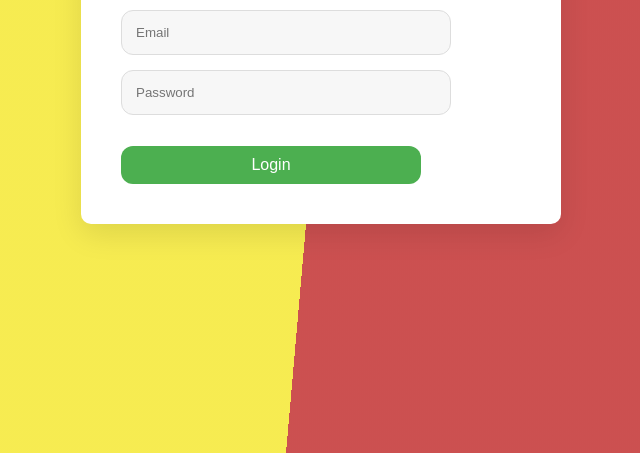
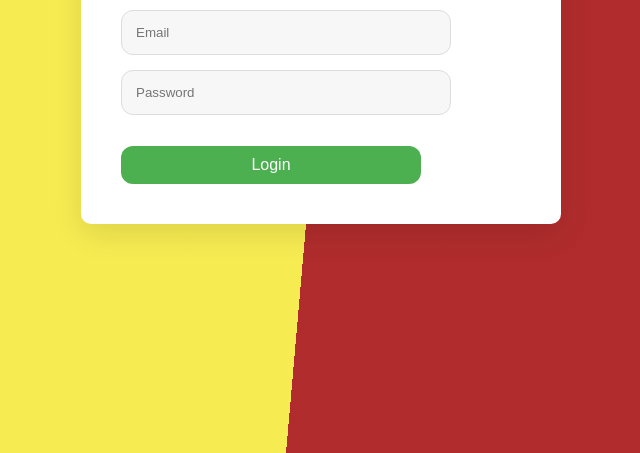
Before and after one commit to pgunhal/kkalisite, a website: page src/adminLogin.html in a window 1280 px wide. Shown: the part 347-800 px from the top of the page, without its empty margins (319-959 px from the left). Drawn offline with Linux system fonts and the light colour scheme.

Commit message:
final UI edits

```diff
--- a/src/adminContent.css
+++ b/src/adminContent.css
@@ -1,5 +1,5 @@
 body {
-    background: linear-gradient(95deg, #f3e40eb8 50%, #b60606b3 50%);
+    background: linear-gradient(95deg, #f3e40eb8 50%, #a10303d5 50%);
     font-family: 'Poppins', sans-serif;
     margin: 0;
     padding: 50px 0;
--- a/src/login.css
+++ b/src/login.css
@@ -1,7 +1,7 @@
 /* Global Styles */
 body {
     font-family: 'Poppins', sans-serif;
-    background: linear-gradient(95deg, #f3e40eb8 50%, #b60606b3 50%);
+    background: linear-gradient(95deg, #f3e40eb8 50%, #a10303d5 50%);
     margin: 0;
     padding: 0;
     display: flex;
--- a/src/main.css
+++ b/src/main.css
@@ -1,6 +1,6 @@
 body {
     font-family: 'Arial', sans-serif;
-    background: linear-gradient(95deg, #f3e40eb8 50%, #b60606b3 50%);
+    background: linear-gradient(95deg, #f3e40eb8 50%, #a10303d5 50%);
     color: #333;
     margin: 0;
     padding: 20px;
@@ -15,6 +15,8 @@ body {
     box-shadow: 0 2px 4px rgba(0,0,0,0.1);
     width: 90%;
     max-width: 800px; /* Max width for large screens, adjust as needed */
+    animation: fadeIn 0.5s ease-in-out; /* Optional animation */
+
 }
 
 h1, h2, h3 {
```
